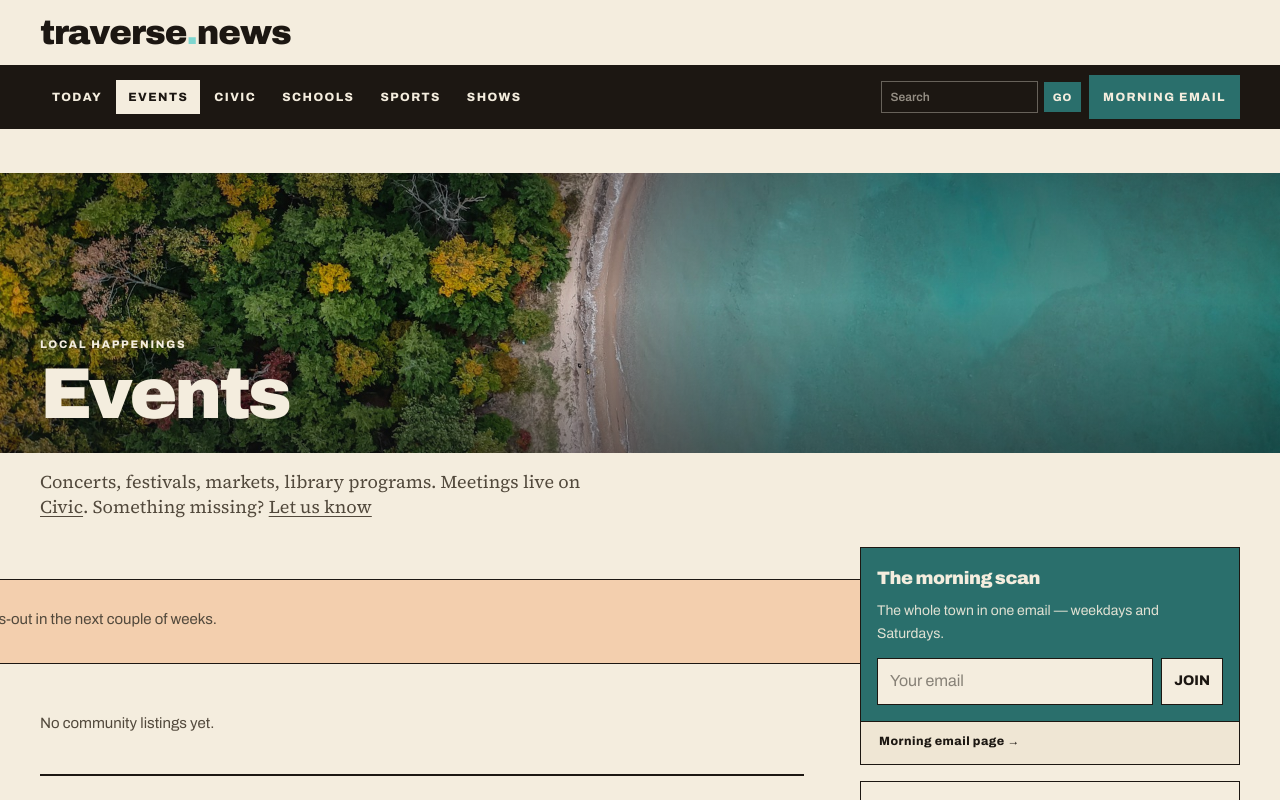
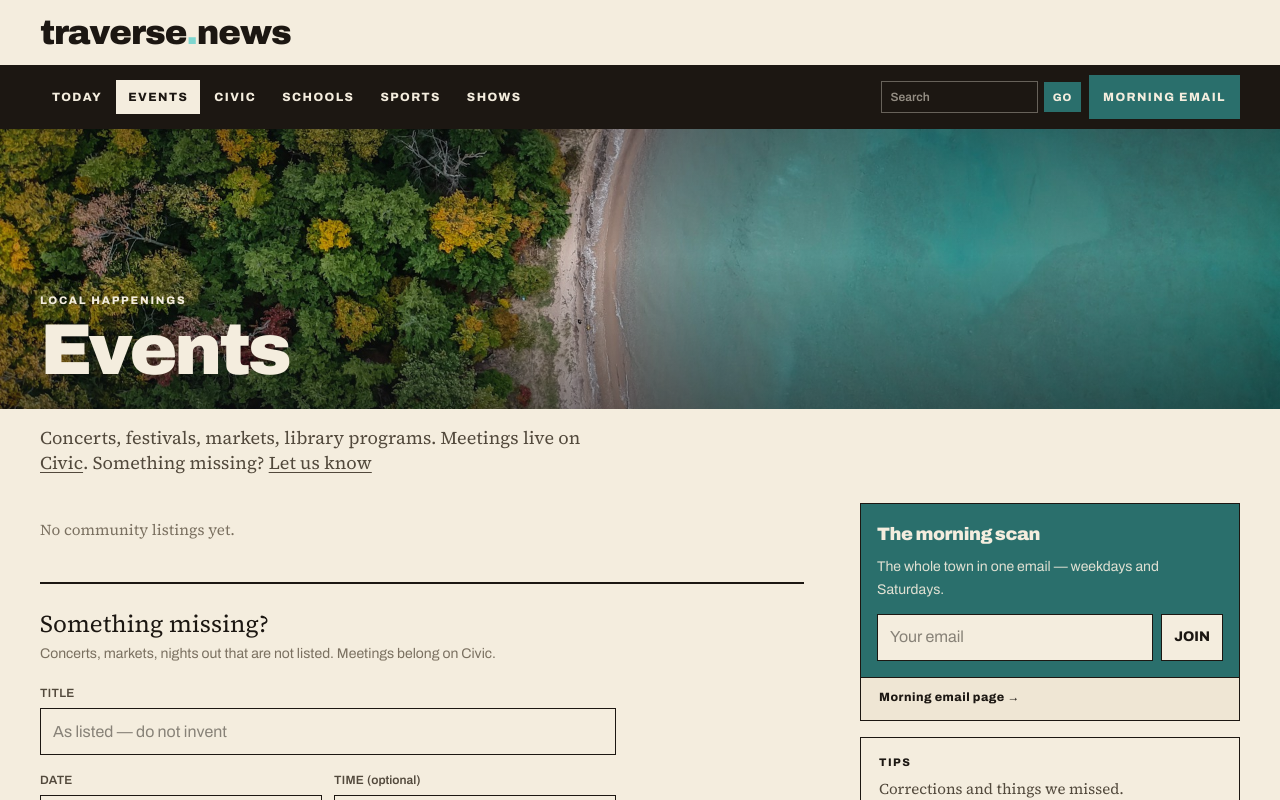
Before and after one commit to nipez/traversenews, a Next.js app: page /events in a window 1280 px wide. Shown: the top 800 px of the page. Built offline with nearby package versions, Linux system fonts and the light colour scheme.

Commit message:
match Events and Shows lists to the Sports week layout; drop the full-bleed featured band.

```diff
--- a/src/app/events/page.tsx
+++ b/src/app/events/page.tsx
@@ -19,20 +19,13 @@ export const metadata = {
 
 function groupByDay(
   events: EventItem[],
-): Array<{
-  key: string;
-  dayNum: string;
-  dayLabel: string;
-  items: EventItem[];
-}> {
+): Array<{ key: string; dayLabel: string; items: EventItem[] }> {
   const groups = new Map<string, EventItem[]>();
   for (const event of events) {
-    const { dayKey } = formatEventWhenParts(event.starts_at, new Date(), {
-      timeUnknown: event.time_unknown,
-    });
-    const list = groups.get(dayKey) ?? [];
+    const key = detroitDayKey(event.starts_at);
+    const list = groups.get(key) ?? [];
     list.push(event);
-    groups.set(dayKey, list);
+    groups.set(key, list);
   }
 
   return [...groups.entries()]
@@ -47,56 +40,26 @@ function groupByDay(
         );
       });
       const d = new Date(sorted[0].starts_at);
-      const dayNum = new Intl.DateTimeFormat("en-US", {
-        timeZone: "America/Detroit",
-        day: "numeric",
-      }).format(d);
       const dayLabel = new Intl.DateTimeFormat("en-US", {
         timeZone: "America/Detroit",
         weekday: "long",
-        month: "long",
+        month: "short",
         day: "numeric",
       }).format(d);
-      return { key, dayNum, dayLabel, items: sorted };
+      return { key, dayLabel, items: sorted };
     });
 }
 
-function eventClock(event: EventItem) {
-  const when = formatEventWhenParts(event.starts_at, new Date(), {
+function eventTime(event: EventItem): string {
+  return formatEventWhenParts(event.starts_at, new Date(), {
     timeUnknown: event.time_unknown,
-  });
-  if (when.time === "—") {
-    return { when, clock: "—", meridiem: "" };
-  }
-  const timeParts = when.time.replace(/\s+/g, " ").split(" ");
-  return {
-    when,
-    clock: timeParts[0] ?? when.time,
-    meridiem: timeParts[1] ?? "",
-  };
-}
-
-/** Featured meta: "Tuesday 8/25 · Interlochen" */
-function featuredMeta(event: EventItem): string {
-  const d = new Date(event.starts_at);
-  const weekday = new Intl.DateTimeFormat("en-US", {
-    timeZone: "America/Detroit",
-    weekday: "long",
-  }).format(d);
-  const md = new Intl.DateTimeFormat("en-US", {
-    timeZone: "America/Detroit",
-    month: "numeric",
-    day: "numeric",
-  }).format(d);
-  return `${weekday} ${md} · ${venueKicker(event.place)}`;
+  }).time;
 }
 
 export default async function EventsPage() {
   const snap = await getEventsSnapshot();
   const headers = await getSectionHeadersSnapshot();
-  const featured = snap.featured;
   const byDay = groupByDay(snap.upcoming);
-  const todayKey = detroitDayKey(new Date());
 
   return (
     <PublicShell active="/events" header="compact">
@@ -117,109 +80,55 @@ export default async function EventsPage() {
           </>
         }
       />
-      <div className="about-layout events-layout">
+      <div className="about-layout sports-layout">
         <div className="about-essay events-main">
-        <div className="events-page">
-        <section className="events-featured" aria-label="Featured nights out">
-          <div className="events-featured-inner">
-            {featured.map((event) => {
-              const { clock, meridiem } = eventClock(event);
+          {byDay.length === 0 ? (
+            <p className="sports-week-empty">No community listings yet.</p>
+          ) : (
+            <div className="sports-week-days">
+              {byDay.map((group) => (
+                <div key={group.key} className="sports-week-day">
+                  <h3 className="sports-week-day-label">{group.dayLabel}</h3>
+                  <ul className="sports-week-list">
+                    {group.items.map((event) => {
+                      const time = eventTime(event);
+                      const inner = (
+                        <>
+                          <span className="sports-week-time">{time}</span>
+                          <span className="sports-week-school">
+                            {venueKicker(event.place)}
+                          </span>
+                          <span className="sports-week-title">
+                            {event.title}
+                          </span>
+                        </>
+                      );
                       return (
-                <article key={event.id} className="events-featured-card">
-                  <p className="events-featured-time">
-                    {clock}
-                    {meridiem ? (
-                      <span className="events-featured-meridiem">
-                        {" "}
-                        {meridiem}
-                      </span>
-                    ) : null}
-                  </p>
-                  <p className="events-featured-meta">{featuredMeta(event)}</p>
-                  <h2 className="events-featured-title">
+                        <li key={event.id} className="sports-week-item">
                           {event.url ? (
                             <a
                               href={event.url}
                               target="_blank"
                               rel="noopener noreferrer"
+                              className="sports-week-link"
                             >
-                        {event.title} ↗
+                              {inner}
                             </a>
                           ) : (
-                      event.title
+                            <div className="sports-week-link sports-week-nolink">
+                              {inner}
+                            </div>
                           )}
-                  </h2>
-                </article>
-              );
-            })}
-            {featured.length === 0 ? (
-              <p className="events-featured-empty">
-                No timed nights-out in the next couple of weeks.
-              </p>
-            ) : null}
-          </div>
-        </section>
-
-        <div className="events-days">
-          {byDay.map((group) => (
-            <section
-              key={group.key}
-              className="events-day"
-              data-today={group.key === todayKey ? "true" : undefined}
-            >
-              <header className="events-day-head">
-                <p className="events-day-num">{group.dayNum}</p>
-                <p className="events-day-label">{group.dayLabel}</p>
-              </header>
-              <ul className="events-day-grid">
-                {group.items.map((event) => {
-                  const { clock, meridiem } = eventClock(event);
-                  return (
-                    <li key={event.id} className="events-row">
-                      <div className="events-row-when">
-                        <p className="events-row-time">
-                          {clock}
-                          {meridiem ? (
-                            <span className="events-row-meridiem">
-                              {" "}
-                              {meridiem}
-                            </span>
-                          ) : null}
-                        </p>
-                      </div>
-                      <div className="events-row-copy">
-                        <p className="events-row-venue">
-                          {venueKicker(event.place)}
-                        </p>
-                        <h3 className="events-row-title">
-                          {event.url ? (
-                            <a
-                              href={event.url}
-                              target="_blank"
-                              rel="noopener noreferrer"
-                            >
-                              {event.title} ↗
-                            </a>
-                          ) : (
-                            event.title
-                          )}
-                        </h3>
-                      </div>
                         </li>
                       );
                     })}
                   </ul>
-            </section>
+                </div>
               ))}
-          {byDay.length === 0 ? (
-            <p className="events-empty">
-              No community listings yet.
-            </p>
-          ) : null}
             </div>
+          )}
 
           <EventTipsForm />
-        </div>
         </div>
         <DeskRail active="/events" />
       </div>
--- a/src/app/globals.css
+++ b/src/app/globals.css
@@ -1214,6 +1214,11 @@ a:hover {
   margin: 0 0 1.75rem;
 }
 
+/* Photo hero sits inside .stage — cancel the cream pad so it kisses the nav. */
+.stage:has(> .section-photo-hero:first-child) {
+  padding-top: 0;
+}
+
 .section-photo-band {
   position: relative;
   /* Full-bleed like homepage .hero-photo */
@@ -1359,7 +1364,7 @@ a:hover {
   color: #52493c;
 }
 
-/* Events page — v4 night-out layout */
+/* Events page — hero + about-layout list (Sports-style rows) */
 .events-page {
   padding-bottom: 3rem;
 }
@@ -1431,93 +1436,21 @@ a:hover {
   color: #1c1712;
 }
 
-.events-featured {
-  /* Full-bleed peach band without 100vw scrollbar overflow */
-  margin: 32px 0 0;
-  margin-inline: calc(50% - 50vw);
-  width: 100vw;
-  max-width: 100vw;
-  background: #f3cfae;
-  border-top: 1px solid #1c1712;
-  border-bottom: 1px solid #1c1712;
-  padding: 28px 0 32px;
-  box-sizing: border-box;
-}
-
-.events-featured-inner {
-  max-width: 1120px;
-  margin: 0 auto;
-  padding: 0 16px;
-  display: grid;
-  gap: 28px;
-}
-
-@media (min-width: 768px) {
-  .events-featured-inner {
-    grid-template-columns: repeat(3, minmax(0, 1fr));
-    gap: 40px;
-    padding: 0 40px;
-  }
-}
-
+/* Featured peach band removed — listings stay in the left column. */
+.events-featured,
+.events-featured-inner,
 .events-featured-card {
-  min-width: 0;
-}
-
-.events-featured-time {
-  margin: 0;
-  font-family: var(--font-archivo), system-ui, sans-serif;
-  font-weight: 800;
-  font-size: 46px;
-  line-height: 0.95;
-  letter-spacing: -0.04em;
-  color: #1c1712;
-}
-
-.events-featured-meridiem {
-  font-size: 12px;
-  font-weight: 800;
-  letter-spacing: 0.08em;
-  text-transform: uppercase;
-  color: #52493c;
-}
-
-.events-featured-meta {
-  margin: 10px 0 0;
-  font-family: var(--font-archivo), system-ui, sans-serif;
-  font-size: 12px;
-  font-weight: 800;
-  letter-spacing: 0.06em;
-  text-transform: uppercase;
-  color: #c45c26;
-}
-
-.events-featured-title {
-  margin: 10px 0 0;
-  font-family: var(--font-source-serif), Georgia, serif;
-  font-size: 22px;
-  font-weight: 600;
-  line-height: 1.25;
-  color: #1c1712;
-}
-
-.events-featured-title a:hover {
-  color: #2a6f6c;
-}
-
-.events-featured-empty {
-  margin: 0;
-  font-size: 15px;
-  color: #52493c;
-  grid-column: 1 / -1;
+  margin: 0;
+  width: auto;
+  max-width: 100%;
 }
 
 .events-days {
-  margin-top: 48px;
-  max-width: 960px;
+  margin-top: 0;
+  max-width: 100%;
   display: flex;
   flex-direction: column;
-  gap: 48px;
+  gap: 1.1rem;
 }
 
 .events-day-head {
@@ -1553,14 +1486,9 @@ a:hover {
   list-style: none;
   margin: 0;
   padding: 0;
-  display: grid;
-  gap: 0 56px;
-}
-
-@media (min-width: 720px) {
-  .events-day-grid {
-    grid-template-columns: repeat(2, minmax(0, 1fr));
-  }
+  display: flex;
+  flex-direction: column;
+  gap: 0.55rem;
 }
 
 .events-row {
@@ -2246,6 +2174,9 @@ a:hover {
     padding-right: 40px;
     padding-top: 44px;
   }
+  .site-shell:has(.about-layout) .stage:has(> .section-photo-hero:first-child) {
+    padding-top: 0;
+  }
 }
 
 /* Sports main column inside about-layout */
@@ -2255,6 +2186,10 @@ a:hover {
 .schools-main,
 .local-main {
   max-width: none;
+}
+
+.events-main {
+  overflow: hidden;
 }
 
 .sports-hero {
--- a/src/app/shows/page.tsx
+++ b/src/app/shows/page.tsx
@@ -38,21 +38,22 @@ const VENUE_LINKS = [
   },
 ];
 
-function firstClock(item: ShowListing): { clock: string; meridiem: string } {
+/** First source-printed clock only. Never invent a showtime. */
+function firstClock(item: ShowListing): string {
+  if (item.time_unknown) return "—";
   const raw = item.times[0]?.replace(/\s+/g, " ").trim() ?? "";
-  if (!raw) return { clock: "—", meridiem: "" };
-  const parts = raw.split(" ");
-  const last = parts[parts.length - 1] ?? "";
-  if (/^(AM|PM)$/i.test(last) && parts.length >= 2) {
-    return { clock: parts.slice(0, -1).join(" "), meridiem: last };
-  }
-  return { clock: raw, meridiem: "" };
+  return raw || "—";
 }
 
 function extraWhen(item: ShowListing): string {
-  const range = formatShowDateRange(item.starts_at, item.ends_at);
+  const bits: string[] = [];
+  if (item.ends_at) {
+    const range = formatShowDateRange(item.starts_at, item.ends_at);
+    const startOnly = formatShowDateRange(item.starts_at);
+    if (range !== startOnly) bits.push(range);
+  }
   const rest = item.times.slice(1);
-  const bits = [range, rest.length ? rest.join(" · ") : ""].filter(Boolean);
+  if (rest.length) bits.push(rest.join(" · "));
   return bits.join(" · ");
 }
 
@@ -74,18 +75,69 @@ function groupByStartDay(items: ShowListing[]) {
         return a.title.localeCompare(b.title);
       });
       const d = new Date(sorted[0].starts_at);
-      const dayNum = new Intl.DateTimeFormat("en-US", {
-        timeZone: "America/Detroit",
-        day: "numeric",
-      }).format(d);
       const dayLabel = new Intl.DateTimeFormat("en-US", {
         timeZone: "America/Detroit",
         weekday: "long",
-        month: "long",
+        month: "short",
         day: "numeric",
       }).format(d);
-      return { key, dayNum, dayLabel, items: sorted };
+      return { key, dayLabel, items: sorted };
     });
+}
+
+function ShowDayList({
+  groups,
+  empty,
+}: {
+  groups: ReturnType<typeof groupByStartDay>;
+  empty?: string;
+}) {
+  if (groups.length === 0) {
+    return empty ? <p className="sports-week-empty">{empty}</p> : null;
+  }
+  return (
+    <div className="sports-week-days">
+      {groups.map((group) => (
+        <div key={group.key} className="sports-week-day">
+          <h3 className="sports-week-day-label">{group.dayLabel}</h3>
+          <ul className="sports-week-list">
+            {group.items.map((item) => {
+              const time = firstClock(item);
+              const extra = extraWhen(item);
+              const inner = (
+                <>
+                  <span className="sports-week-time">{time}</span>
+                  <span className="sports-week-school">{item.venue}</span>
+                  <span className="sports-week-title">{item.title}</span>
+                  {extra ? (
+                    <span className="sports-week-place">{extra}</span>
+                  ) : null}
+                </>
+              );
+              return (
+                <li key={item.id} className="sports-week-item">
+                  {item.url ? (
+                    <a
+                      href={item.url}
+                      target="_blank"
+                      rel="noopener noreferrer"
+                      className="sports-week-link"
+                    >
+                      {inner}
+                    </a>
+                  ) : (
+                    <div className="sports-week-link sports-week-nolink">
+                      {inner}
+                    </div>
+                  )}
+                </li>
+              );
+            })}
+          </ul>
+        </div>
+      ))}
+    </div>
+  );
 }
 
 export default async function ShowsPage() {
@@ -93,7 +145,12 @@ export default async function ShowsPage() {
   const headers = await getSectionHeadersSnapshot();
   const listings = snap.venues.flatMap((v) => v.listings);
   const byDay = groupByStartDay(listings);
-  const todayKey = detroitDayKey(new Date());
+  const now = new Date();
+  const weekEndKey = detroitDayKey(
+    new Date(now.getTime() + 7 * 24 * 60 * 60 * 1000),
+  );
+  const thisWeek = byDay.filter((g) => g.key <= weekEndKey);
+  const coming = byDay.filter((g) => g.key > weekEndKey);
 
   return (
     <PublicShell active="/shows" header="compact">
@@ -105,65 +162,25 @@ export default async function ShowsPage() {
       />
       <div className="about-layout sports-layout">
         <div className="about-essay events-main">
-          <div className="events-page">
-            <div className="events-days">
-              {byDay.map((group) => (
-                <section
-                  key={group.key}
-                  className="events-day"
-                  data-today={group.key === todayKey ? "true" : undefined}
-                >
-                  <header className="events-day-head">
-                    <p className="events-day-num">{group.dayNum}</p>
-                    <p className="events-day-label">{group.dayLabel}</p>
-                  </header>
-                  <ul className="events-day-grid">
-                    {group.items.map((item) => {
-                      const { clock, meridiem } = firstClock(item);
-                      const extra = extraWhen(item);
-                      return (
-                        <li key={item.id} className="events-row">
-                          <div className="events-row-when">
-                            <p className="events-row-time">
-                              {clock}
-                              {meridiem ? (
-                                <span className="events-row-meridiem">
-                                  {" "}
-                                  {meridiem}
-                                </span>
-                              ) : null}
-                            </p>
-                          </div>
-                          <div className="events-row-copy">
-                            <p className="events-row-venue">{item.venue}</p>
-                            <h3 className="events-row-title">
-                              {item.url ? (
-                                <a
-                                  href={item.url}
-                                  target="_blank"
-                                  rel="noopener noreferrer"
-                                >
-                                  {item.title} ↗
-                                </a>
-                              ) : (
-                                item.title
-                              )}
-                            </h3>
-                            {extra ? (
-                              <p className="events-row-venue">{extra}</p>
-                            ) : null}
-                          </div>
-                        </li>
-                      );
-                    })}
-                  </ul>
-                </section>
-              ))}
-              {byDay.length === 0 ? (
-                <p className="events-empty">No listings yet.</p>
+          {byDay.length === 0 ? (
+            <p className="sports-week-empty">No listings yet.</p>
+          ) : (
+            <>
+              <h2 className="sports-week-hed">This week</h2>
+              <ShowDayList
+                groups={thisWeek}
+                empty="No movies or plays this week."
+              />
+              {coming.length > 0 ? (
+                <>
+                  <h2 className="sports-week-hed sports-week-hed-next">
+                    Coming up
+                  </h2>
+                  <ShowDayList groups={coming} />
+                </>
               ) : null}
-            </div>
-          </div>
+            </>
+          )}
           <p className="sports-foot">
             Also on <Link href="/events">Events</Link> /{" "}
             <Link href="/">Today</Link>.
```
Lines whose indentation alone changed are shown as unchanged.
